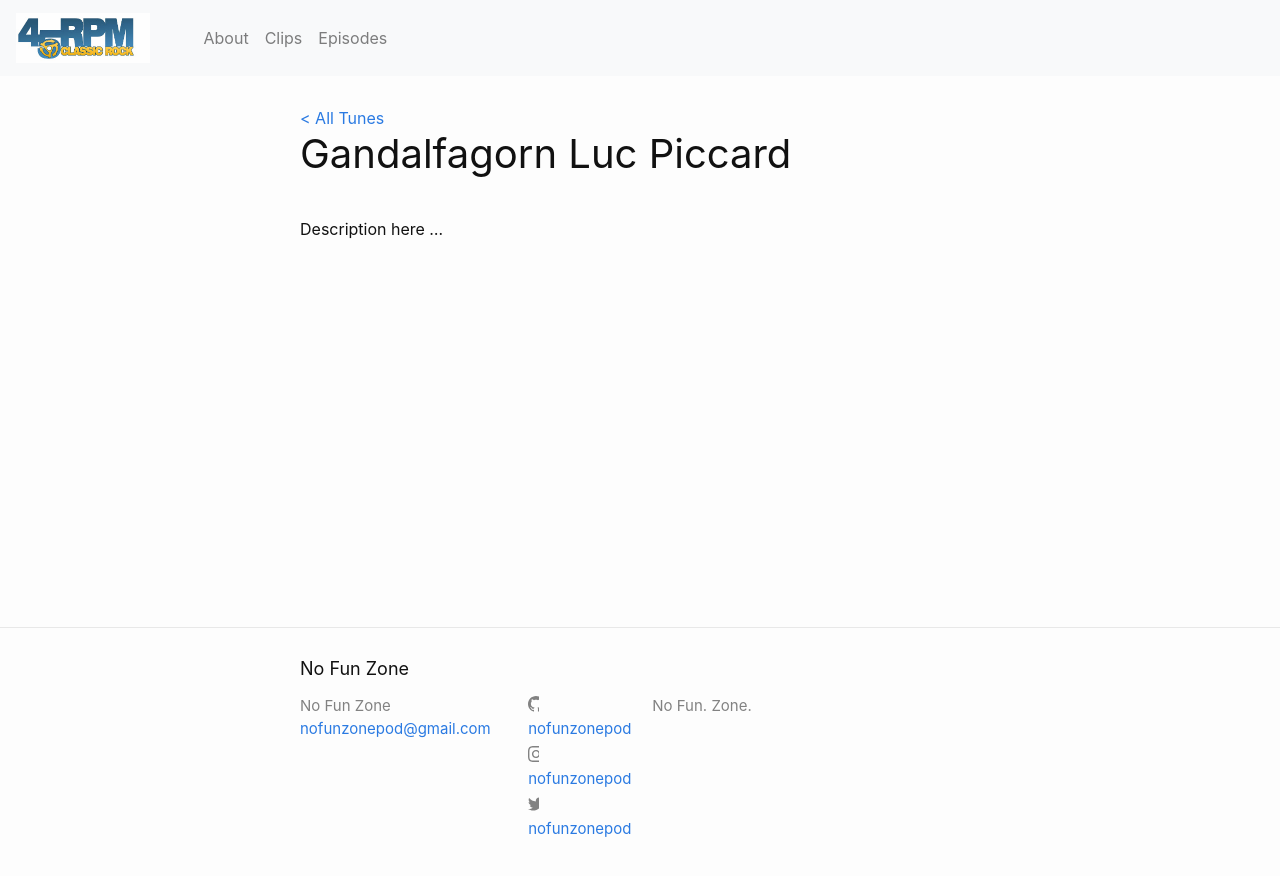
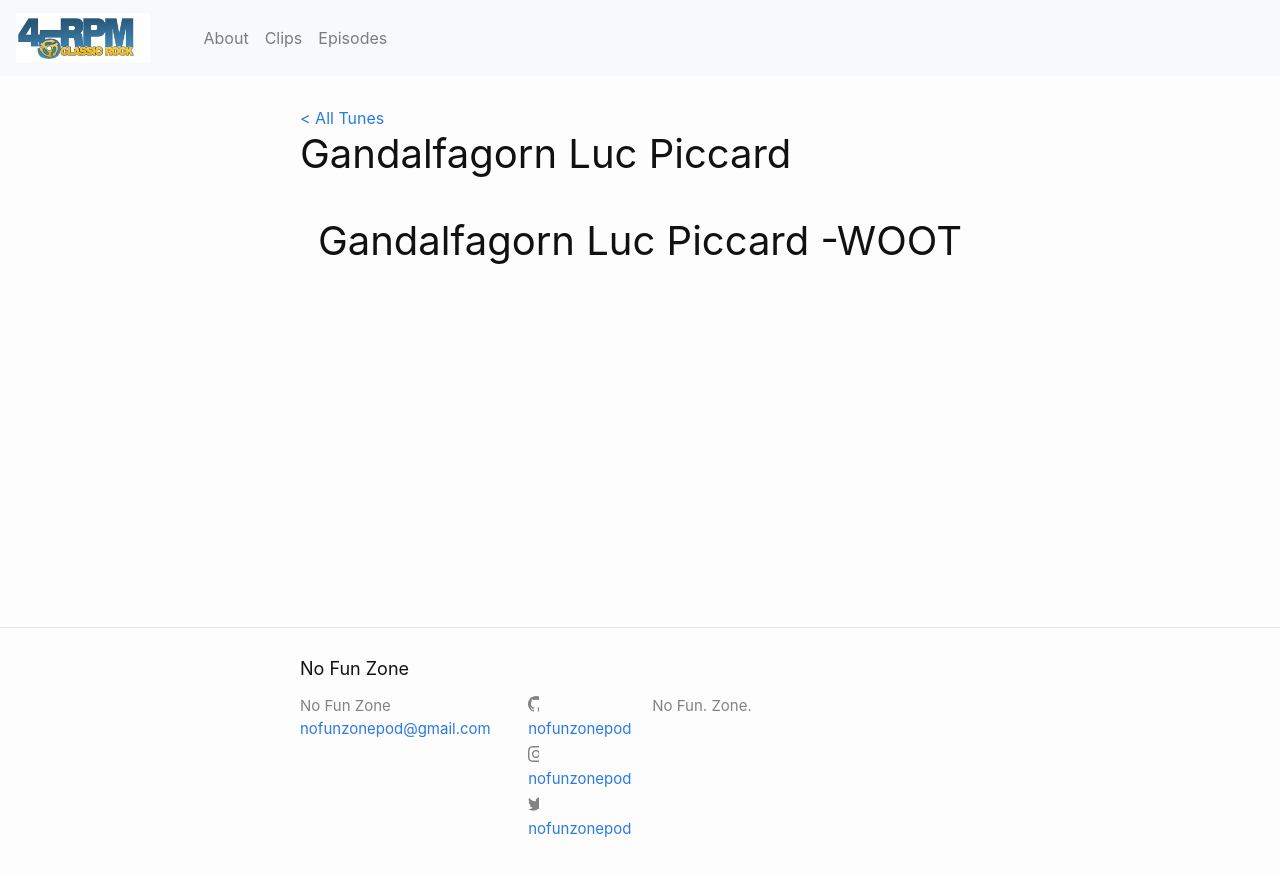
Before and after one commit to 5290charlie/nofunzone-site, a Jekyll site: the page built from _episodes/gandalfargornlucpiccard.md, in a window 1280 px wide. Shown: the top 876 px of the page. Built offline with Jekyll 4.4.1, drawn with Linux system fonts in a browser that asks for light colours.

Commit message:
[HT] Updated file: _episodes/gandalfargornlucpiccard.md

```diff
--- a/_episodes/gandalfargornlucpiccard.md
+++ b/_episodes/gandalfargornlucpiccard.md
@@ -6,4 +6,5 @@ image_path: null
 youtube: youtube.com/asdbfasd
 
 ---
-Description here ...
+<h1 style="text-align: center;">Gandalfagorn Luc Piccard -WOOT</h1>
+<p>&nbsp;</p>
```
